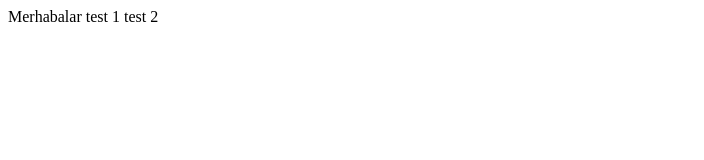
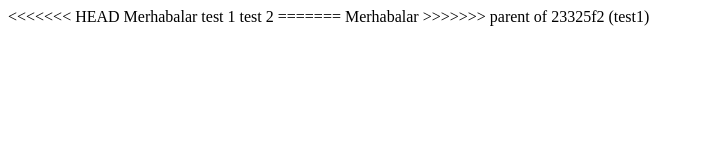
Before and after one commit to sakivatansever/WebSite, a plain HTML site: page index.html in a window 1280 px wide. Shown: the whole page, without its empty margins (0-704 px from the left). Drawn offline with Linux system fonts and the light colour scheme.

```diff
--- a/index.html
+++ b/index.html
@@ -7,6 +7,10 @@
     <title>Test</title>
 </head>
 <body>
+<<<<<<< HEAD
     Merhabalar   test 1  test 2
+=======
+    Merhabalar
+>>>>>>> parent of 23325f2 (test1)
 </body>
 </html>
```
